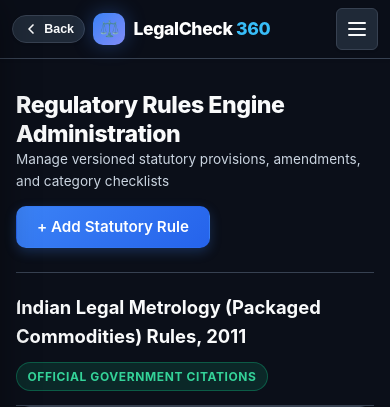
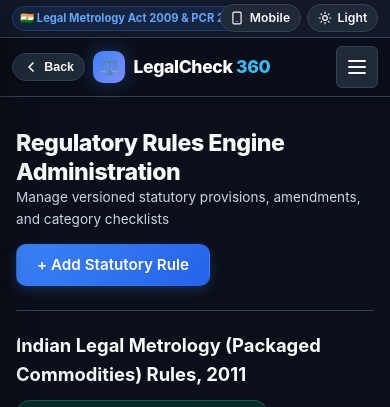
Before and after one commit to s0ucipher/LegalCheck-360, a Flask app: page /admin in a window 390 px wide. Shown: the top 407 px of the page. Run offline with Flask 3, Linux system fonts and the light colour scheme; some libraries are stand-ins or nearby versions.

Commit message:
fix(nav): restore desktop mode and light/dark theme switches on mobile and finalize upper-right hamburger drawer

```diff
--- a/css/responsive.css
+++ b/css/responsive.css
@@ -72,9 +72,84 @@
     box-sizing: border-box !important;
   }
 
-  /* --- Top Utility Bar on Mobile: Reorganized into Drawer to preserve precious screen real estate --- */
+  /* --- Top Utility Bar on Mobile: Preserved, Ultra-Compact Single Line with Mode & Theme Switches --- */
   .top-utility-bar {
-    display: none !important;
+    display: block !important;
+    padding: 0.28rem 0.75rem !important;
+    min-height: 36px !important;
+    background: var(--bg-secondary) !important;
+    border-bottom: 1px solid var(--border-color) !important;
+    box-sizing: border-box !important;
+  }
+
+  .top-utility-container {
+    display: flex !important;
+    flex-direction: row !important;
+    align-items: center !important;
+    justify-content: space-between !important;
+    flex-wrap: nowrap !important;
+    padding: 0 !important;
+    width: 100% !important;
+    max-width: 100% !important;
+    gap: 0.4rem !important;
+  }
+
+  .utility-left {
+    display: flex !important;
+    align-items: center !important;
+    gap: 0.35rem !important;
+    min-width: 0 !important;
+    flex-shrink: 1 !important;
+  }
+
+  .utility-badge {
+    font-size: 0.7rem !important;
+    padding: 0.15rem 0.45rem !important;
+    border-radius: var(--radius-full) !important;
+    background: rgba(59, 130, 246, 0.12) !important;
+    color: #60a5fa !important;
+    font-weight: 700 !important;
+    white-space: nowrap !important;
+  }
+
+  [data-theme="light"] .utility-badge,
+  body.theme-light .utility-badge {
+    background: #dbeafe !important;
+    color: #1d4ed8 !important;
+  }
+
+  .utility-hint {
+    display: none !important; /* Hide long description on mobile so it does not wrap */
+  }
+
+  .utility-right {
+    display: flex !important;
+    align-items: center !important;
+    gap: 0.4rem !important;
+    margin-left: auto !important;
+    flex-shrink: 0 !important;
+  }
+
+  .single-toggle-btn {
+    display: inline-flex !important;
+    align-items: center !important;
+    gap: 0.35rem !important;
+    padding: 0.25rem 0.6rem !important;
+    height: 28px !important;
+    min-height: 28px !important;
+    font-size: 0.74rem !important;
+    font-weight: 600 !important;
+    white-space: nowrap !important;
+    border-radius: var(--radius-full) !important;
+    border: 1px solid var(--border-color) !important;
+    background: var(--bg-card) !important;
+    color: var(--text-main) !important;
+    cursor: pointer !important;
+    user-select: none !important;
+  }
+
+  .single-toggle-btn:active {
+    transform: scale(0.94) !important;
   }
 
   /* --- Top Navbar on Mobile --- */
@@ -1237,7 +1312,15 @@ body.device-mobile-mode body {
 }
 
 body.device-mobile-mode .top-utility-bar {
-  display: none !important;
+  display: block !important;
+  max-width: 440px !important;
+  margin-left: auto !important;
+  margin-right: auto !important;
+  box-sizing: border-box !important;
+  border-left: 1px solid var(--border-color) !important;
+  border-right: 1px solid var(--border-color) !important;
+  border-top: 1px solid var(--border-color) !important;
+  border-radius: 16px 16px 0 0 !important;
 }
 
 body.device-mobile-mode .navbar nav,
--- a/css/style.css
+++ b/css/style.css
@@ -178,7 +178,8 @@
     background: #e2e8f0 radial-gradient(circle at 50% 15%, rgba(59, 130, 246, 0.12) 0%, #cbd5e1 75%) !important;
   }
 
-  /* Sleek, genuine mobile viewport frame without artificial fake notches */
+  /* Sleek, genuine mobile viewport frame preserving Top Utility Bar & switches */
+  body.device-mobile-mode .top-utility-bar,
   body.device-mobile-mode .navbar,
   body.device-mobile-mode main,
   body.device-mobile-mode .footer {
@@ -192,9 +193,15 @@
     border-right: 1px solid var(--border-color) !important;
   }
 
-  body.device-mobile-mode .navbar {
+  body.device-mobile-mode .top-utility-bar {
+    display: block !important;
     border-top: 1px solid var(--border-color) !important;
     border-radius: 16px 16px 0 0 !important;
+  }
+
+  body.device-mobile-mode .navbar {
+    border-top: none !important;
+    border-radius: 0 !important;
   }
 
   body.device-mobile-mode .footer {
@@ -204,11 +211,7 @@
   }
 }
 
-/* Smartphone Mode Navigation & Utility Rules */
-body.device-mobile-mode .top-utility-bar {
-  display: none !important;
-}
-
+/* Smartphone Mode Navigation Rules */
 body.device-mobile-mode .navbar nav,
 body.device-mobile-mode .nav-links {
   display: none !important;
@@ -665,6 +668,11 @@ body.theme-light .nav-back-btn:hover {
 
 .brand-text span {
   color: var(--navbar-accent);
+}
+
+/* Mobile Menu Toggle Button: Hidden on desktop; styled and displayed on mobile / device-mobile-mode */
+.mobile-menu-toggle {
+  display: none;
 }
 
 .nav-links {
--- a/js/main.js
+++ b/js/main.js
@@ -82,15 +82,15 @@ function setThemeMode(mode) {
     localStorage.setItem('legalcheck_theme', 'dark');
   }
 
-  // Update Single Theme Toggle button (Icon + Label)
+  // Update Single Theme Toggle button (Shows target action)
   const themeIcon = document.getElementById('themeToggleIcon');
   const themeLabel = document.getElementById('themeToggleLabel');
   const singleThemeBtn = document.getElementById('singleThemeToggle');
   if (themeIcon && themeLabel) {
-    themeIcon.innerHTML = isLight ? SVG_ICONS.sun : SVG_ICONS.moon;
-    themeLabel.textContent = isLight ? 'Light' : 'Dark';
+    themeIcon.innerHTML = isLight ? SVG_ICONS.moon : SVG_ICONS.sun;
+    themeLabel.textContent = isLight ? 'Dark' : 'Light';
     if (singleThemeBtn) {
-      singleThemeBtn.title = isLight ? 'Light Mode (Click for Dark)' : 'Dark Mode (Click for Light)';
+      singleThemeBtn.title = isLight ? 'Switch to Dark Mode' : 'Switch to Light Mode';
     }
   }
 
@@ -131,15 +131,15 @@ function setDeviceMode(mode) {
     localStorage.setItem('legalcheck_device', 'desktop');
   }
 
-  // Update Single Device Toggle button (Icon + Label)
+  // Update Single Device Toggle button (Shows target action)
   const devIcon = document.getElementById('deviceToggleIcon');
   const devLabel = document.getElementById('deviceToggleLabel');
   const singleDevBtn = document.getElementById('singleDeviceToggle');
   if (devIcon && devLabel) {
-    devIcon.innerHTML = isMobile ? SVG_ICONS.mobile : SVG_ICONS.desktop;
-    devLabel.textContent = isMobile ? 'Mobile' : 'Desktop';
+    devIcon.innerHTML = isMobile ? SVG_ICONS.desktop : SVG_ICONS.mobile;
+    devLabel.textContent = isMobile ? 'Desktop' : 'Mobile';
     if (singleDevBtn) {
-      singleDevBtn.title = isMobile ? 'Mobile View (Click for Desktop)' : 'Desktop View (Click for Mobile)';
+      singleDevBtn.title = isMobile ? 'Switch to Desktop Mode' : 'Switch to Smartphone Mode';
     }
   }
 
@@ -166,6 +166,12 @@ function toggleDeviceMode() {
   setDeviceMode(next);
   showToast(next === 'mobile' ? 'Mobile View activated' : 'Desktop View restored', 'info');
 }
+
+// Explicit global exports for HTML inline onclick handlers
+window.toggleDeviceMode = toggleDeviceMode;
+window.setDeviceMode = setDeviceMode;
+window.toggleThemeMode = toggleThemeMode;
+window.setThemeMode = setThemeMode;
 
 /**
  * ============================================================================
@@ -395,7 +401,7 @@ function initMobileNavigation() {
         </a>
         <a href="admin.html" class="drawer-nav-item" data-page="admin" onclick="closeMobileDrawer()">
           <span class="drawer-nav-icon">⚖️</span>
-          <span class="drawer-nav-label">Legal Rules (PCR 2011)</span>
+          <span class="drawer-nav-label">Catalogue & Legal Rules (PCR 2011)</span>
           <span class="drawer-nav-chevron">›</span>
         </a>
         <a href="review.html" class="drawer-nav-item" data-page="review" onclick="closeMobileDrawer()">
```
Also changed, not shown: backend/python/css/responsive.css (+86 -3 lines), backend/python/css/style.css (+15 -7 lines), backend/python/js/main.js (+15 -9 lines), backend/python/static/css/responsive.css (+86 -3 lines), backend/python/static/css/style.css (+15 -7 lines), backend/python/static/js/main.js (+15 -9 lines), frontend/css/responsive.css (+86 -3 lines), frontend/css/style.css (+15 -7 lines), frontend/js/main.js (+15 -9 lines).
